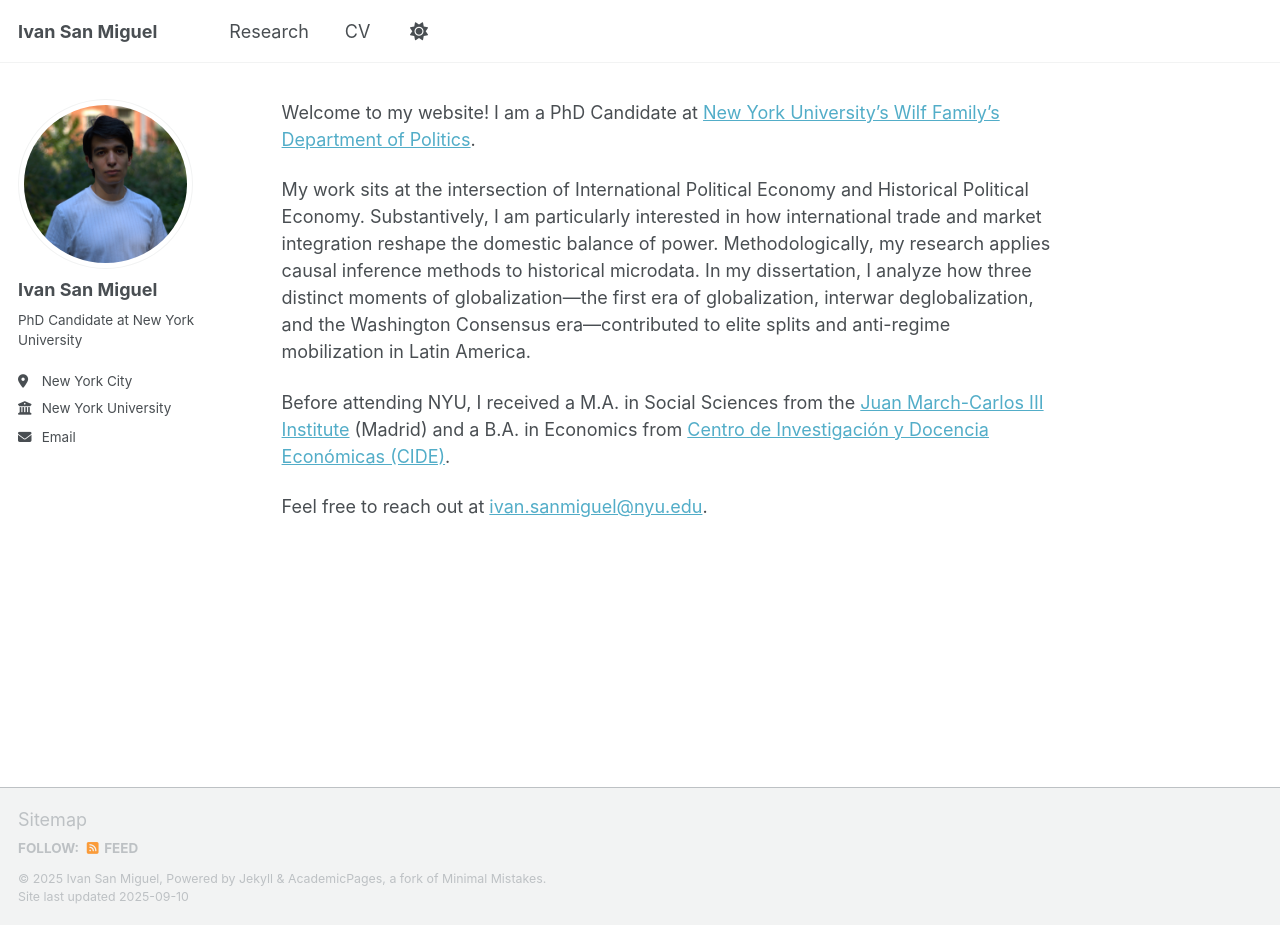
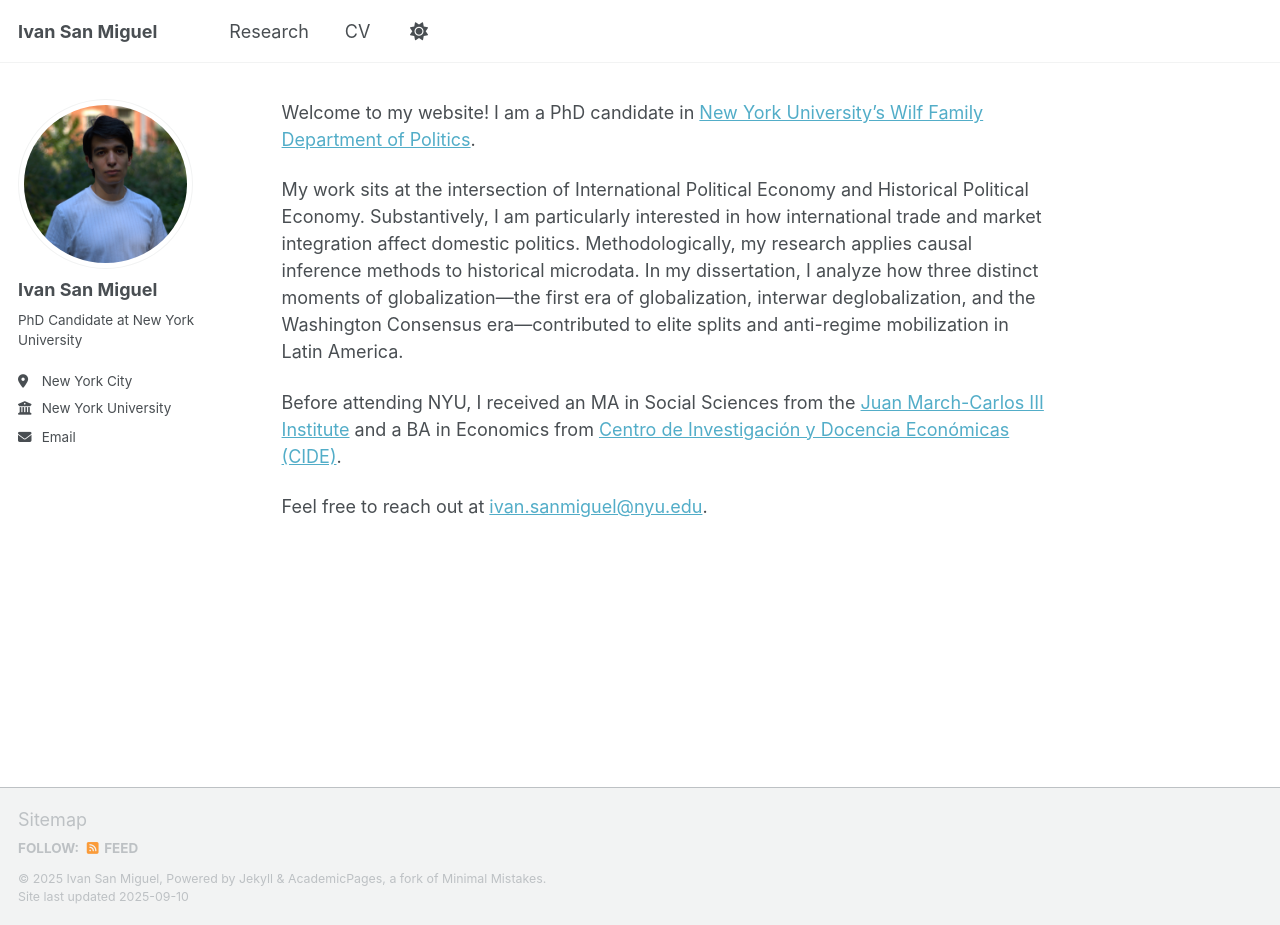
Before and after one commit to IvanSanMiguel/ivansanmiguel.github.io, a Jekyll site: the page built from _pages/about.md, in a window 1280 px wide and 925 px high. Built offline with Jekyll 4.4.1, drawn with Linux system fonts in a browser that asks for light colours; a script that is not in the unit is left out.

Commit message:
Update about.md

```diff
--- a/_pages/about.md
+++ b/_pages/about.md
@@ -6,10 +6,10 @@ redirect_from:
   - /about.html
 ---
 
-Welcome to my website! I am a PhD Candidate at [New York University's Wilf Family's Department of Politics](https://as.nyu.edu/departments/politics.html).
+Welcome to my website! I am a PhD candidate in [New York University's Wilf Family Department of Politics](https://as.nyu.edu/departments/politics.html).
 
-My work sits at the intersection of International Political Economy and Historical Political Economy. Substantively, I am particularly interested in how international trade and market integration reshape the domestic balance of power. Methodologically, my research applies causal inference methods to historical microdata. In my dissertation, I analyze how three distinct moments of globalization---the first era of globalization, interwar deglobalization, and the Washington Consensus era---contributed to elite splits and anti-regime mobilization in Latin America.
+My work sits at the intersection of International Political Economy and Historical Political Economy. Substantively, I am particularly interested in how international trade and market integration affect domestic politics. Methodologically, my research applies causal inference methods to historical microdata. In my dissertation, I analyze how three distinct moments of globalization---the first era of globalization, interwar deglobalization, and the Washington Consensus era---contributed to elite splits and anti-regime mobilization in Latin America.
 
-Before attending NYU, I received a M.A. in Social Sciences from the [Juan March-Carlos III Institute](https://ic3jm.es/en/) (Madrid) and a B.A. in Economics from [Centro de Investigación y Docencia Económicas (CIDE)](https://www.cide.edu/).
+Before attending NYU, I received an MA in Social Sciences from the [Juan March-Carlos III Institute](https://ic3jm.es/en/) and a BA in Economics from [Centro de Investigación y Docencia Económicas (CIDE)](https://www.cide.edu/).
 
 Feel free to reach out at [ivan.sanmiguel@nyu.edu](mailto:ivan.sanmiguel@nyu.edu).
```
